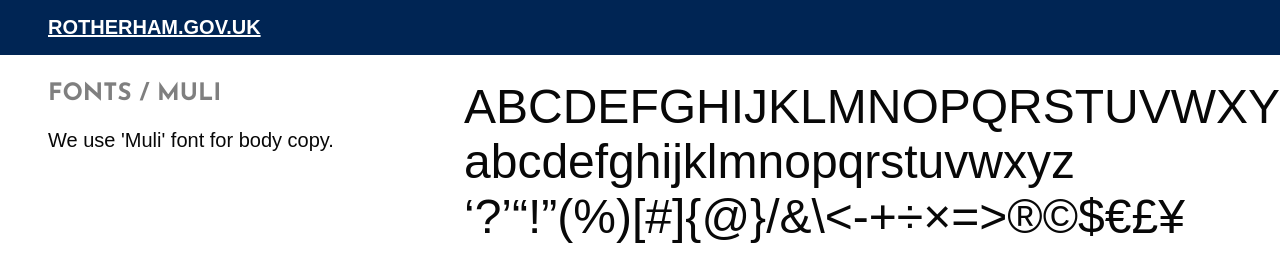
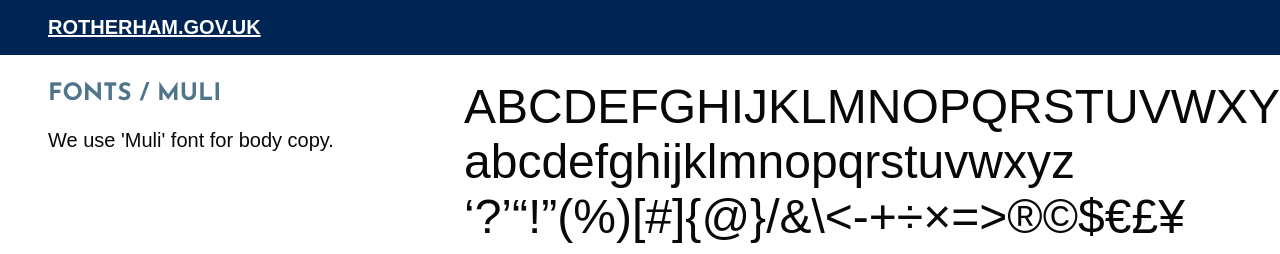
Before and after one commit to rothgov/design-manual, a Jekyll site: the page built from font-muli.html, in a window 1280 px wide. Shown: the top 254 px of the page. Built offline with Jekyll 4.4.1, drawn with Linux system fonts in a browser that asks for light colours; some web fonts are replaced.

Commit message:
Update font-muli.html

```diff
--- a/font-muli.html
+++ b/font-muli.html
@@ -6,7 +6,7 @@
 <section>
   <div class="container ph3 pv3 center flex flex-column flex-row-l">
     <div class="ph4-l w-third-l">
-      <h1 class="mt2 f3 lh-title fw7 measure josefin ttu grey-5">Fonts <span class="fw6">/ Muli</span></h1>
+      <h1 class="mt2 f3 lh-title fw7 measure josefin ttu blue-grey-5">Fonts <span class="fw6">/ Muli</span></h1>
       <p>We use 'Muli' font for body copy.</p>
     </div>
     <div class="ph4-l mt2 w-two-thirds-l">
```
